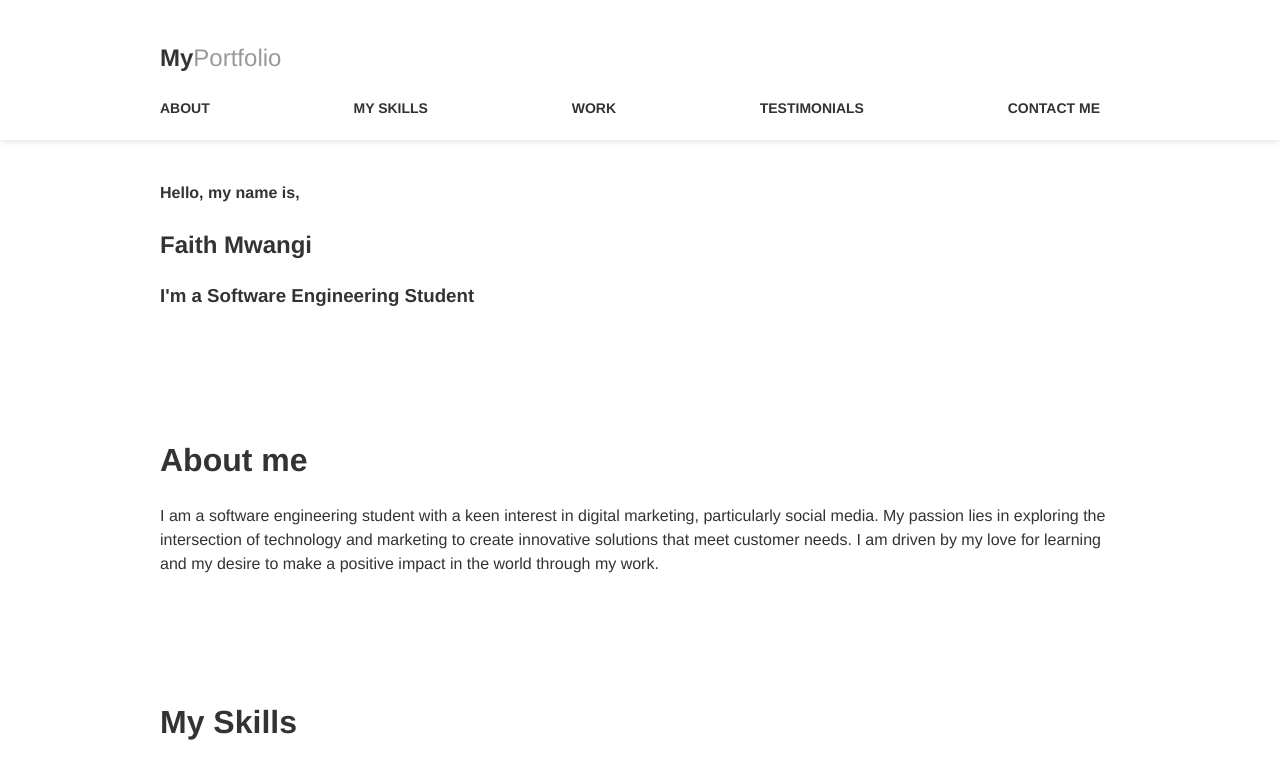
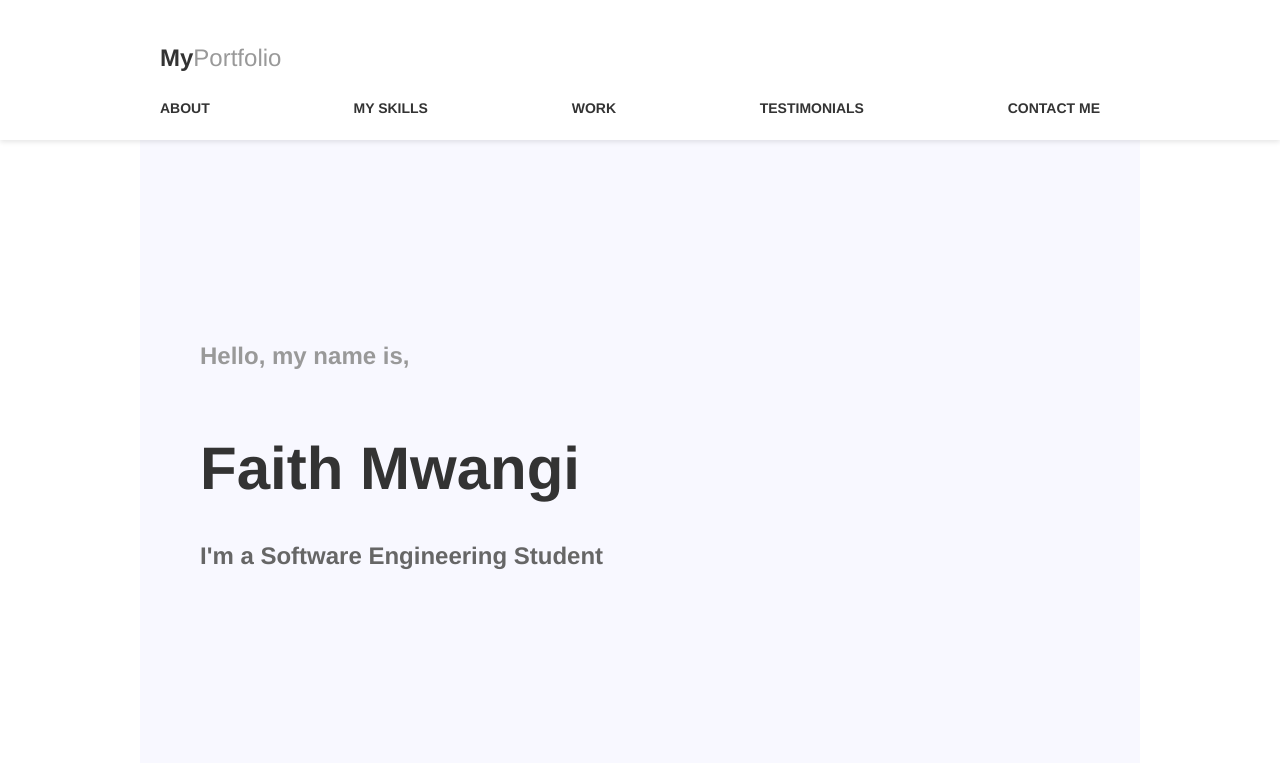
Before and after one commit to faithmwangi/Portfolio, a plain HTML site: page My-Portfolio/index.html in a window 1280 px wide. Shown: the top 763 px of the page. Drawn offline with Linux system fonts and the light colour scheme; a script that the page names is missing.

Commit message:
Style hero section

```diff
--- a/My-Portfolio/index.css
+++ b/My-Portfolio/index.css
@@ -83,3 +83,32 @@ header {
   section p {
     font-size: 16px;
   }
+  #hero {
+    background-color: #f8f8ff;
+    background-size: cover;
+    background-position: center;
+    height: 600px;
+    display: flex;
+    align-items: center;
+  }
+
+  .about-hero {
+    margin-left: 40px;
+  }
+
+  .about-hero h4 {
+    font-size: 24px;
+    margin-bottom: 10px;
+    color: #999;
+  }
+
+  .about-hero h1 {
+    font-size: 60px;
+    margin-bottom: 20px;
+  }
+
+  .about-hero h3 {
+    font-size: 24px;
+    color: #666;
+    margin-bottom: 40px;
+  }
```
